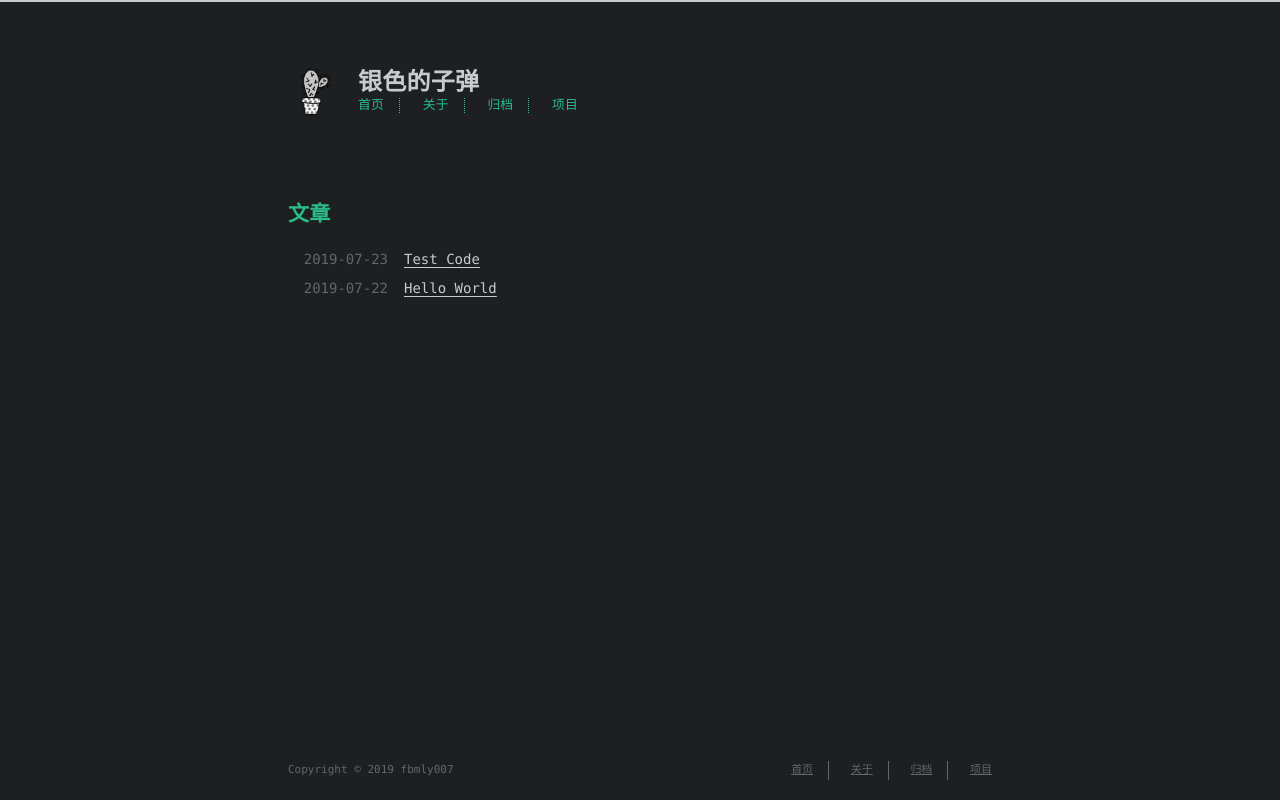
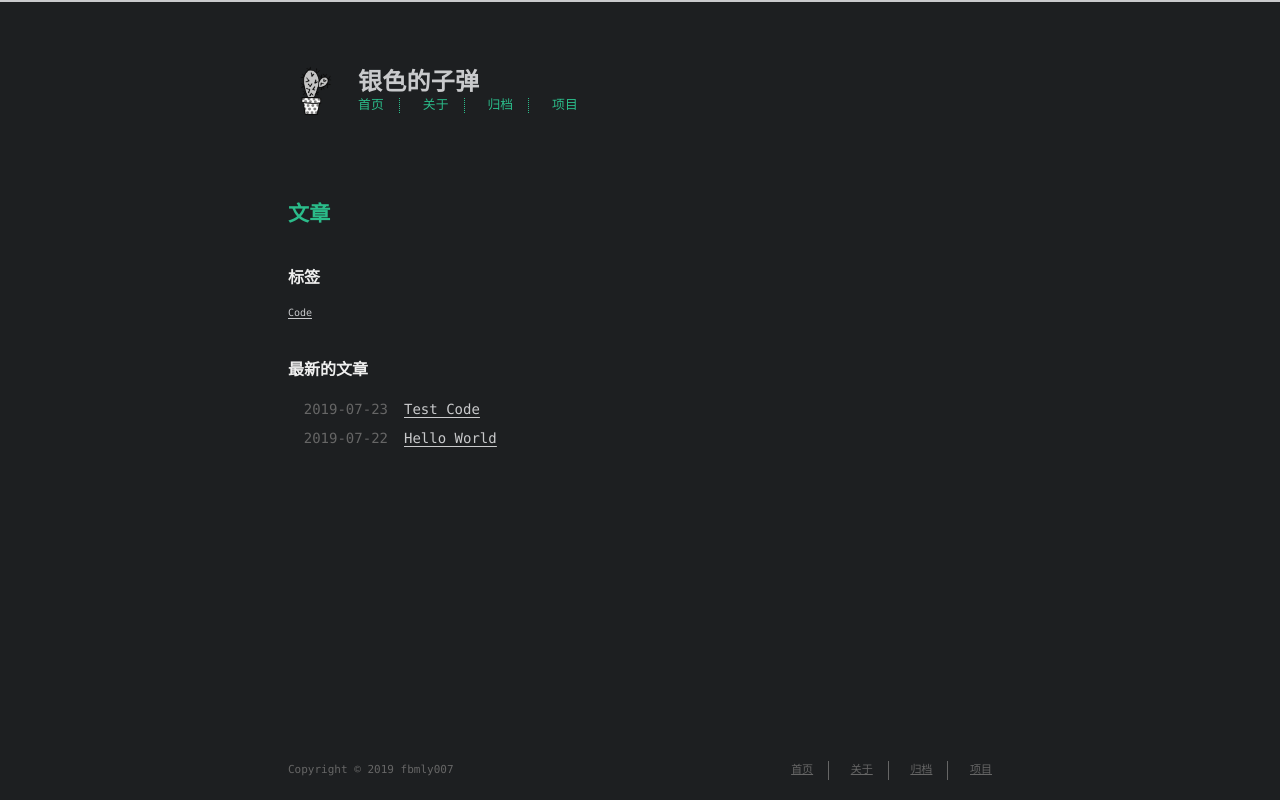
Before and after one commit to fbmly007/fbmly.github.io, a plain HTML site: page index.html in a window 1280 px wide. Drawn offline with Linux system fonts and the light colour scheme; a web font is replaced by a local one.

Commit message:
Site updated: 2019-07-23 12:50:19

```diff
--- a/index.html
+++ b/index.html
@@ -85,6 +85,12 @@
 
 <section id="writing">
   <span class="h1"><a href="/archives">文章</a></span>
+
+  <span class="h2">标签</span>
+  <span class="widget tagcloud">
+    <a href="/tags/Code/" style="font-size: 10px;">Code</a>
+  </span>
+  <span class="h2">最新的文章</span>
 
   <ul class="post-list">
 
```
